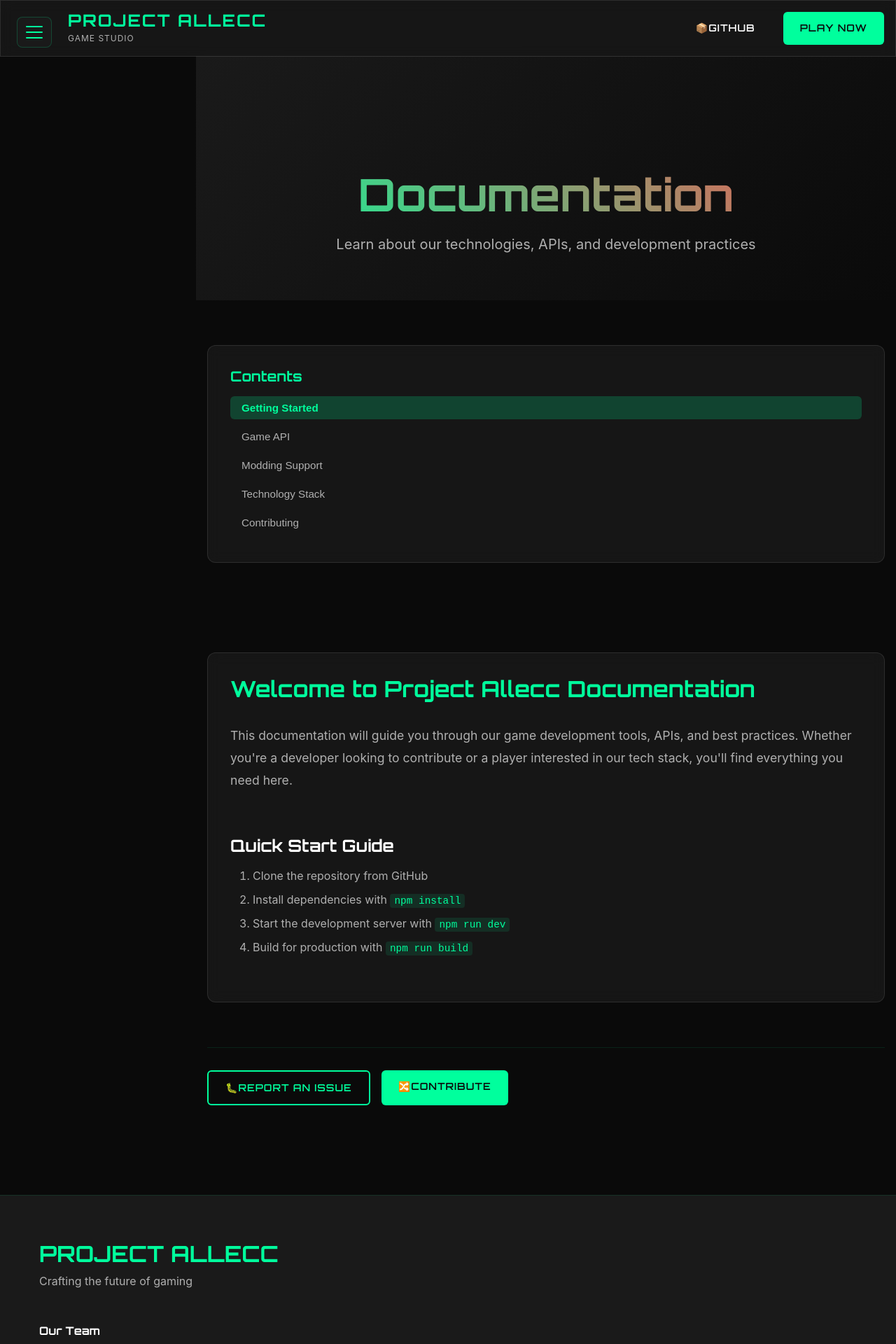
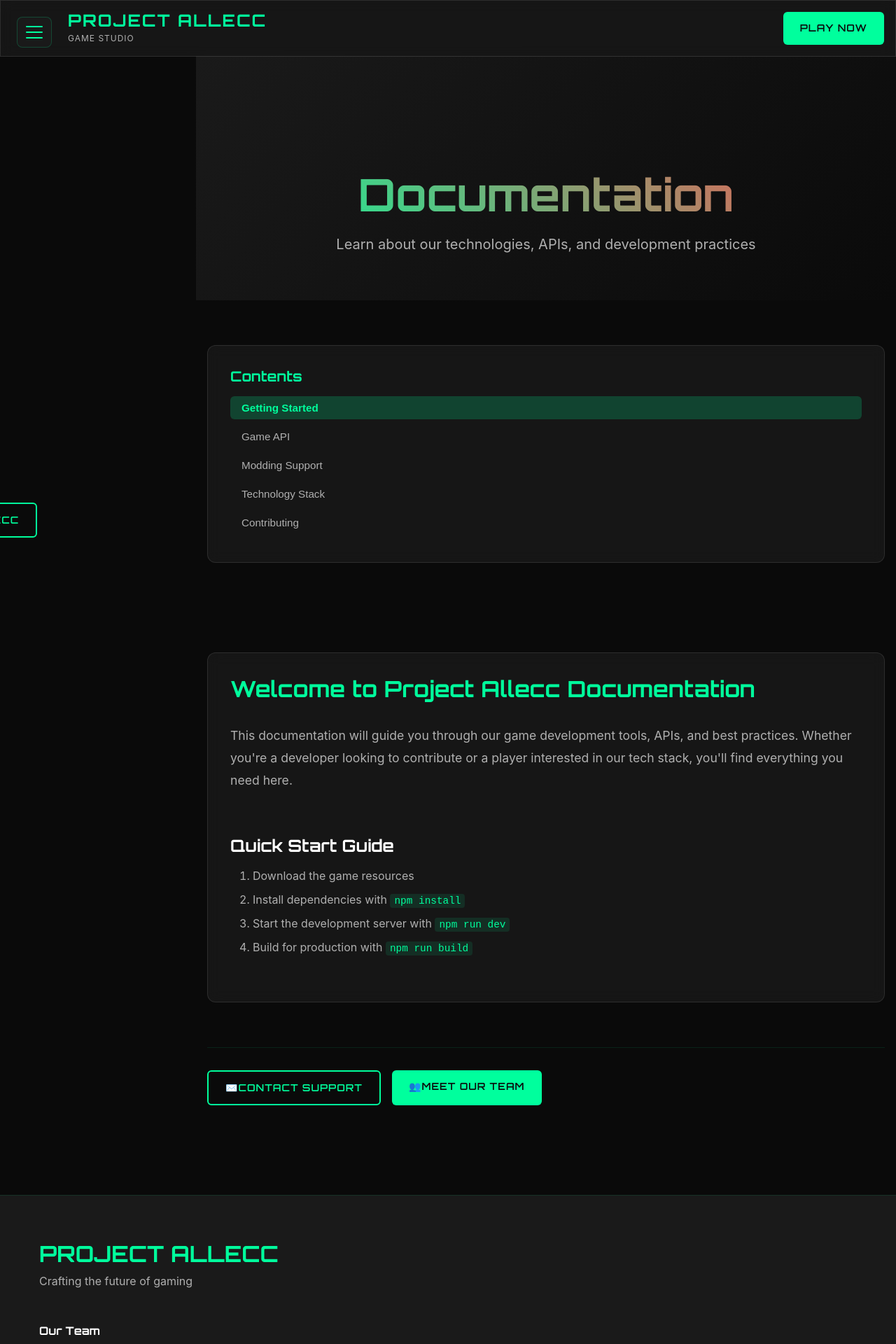
Before and after one commit to BigAis/project-allecc, a React (Vite) app: page /documentation in a window 1280 px wide. Shown: the top 1920 px of the page at 70% size. Built offline with nearby package versions, Linux system fonts and the light colour scheme.

Commit message:
New Update

```diff
--- a/src/components/Header/Header.jsx
+++ b/src/components/Header/Header.jsx
@@ -36,14 +36,6 @@ const Header = () => {
 
           <div className="header__actions">
             <Button
-              variant="ghost"
-              size="small"
-              href="https://github.com/BigAis/project-allecc"
-              icon="📦"
-            >
-              GitHub
-            </Button>
-            <Button
               to="/lizards-vs-humans"
               variant="primary"
               size="small"
--- a/src/components/Sidebar/Sidebar.jsx
+++ b/src/components/Sidebar/Sidebar.jsx
@@ -88,10 +88,10 @@ const Sidebar = () => {
           <Button
             variant="secondary"
             size="small"
-            href="https://github.com/BigAis/project-allecc"
-            icon="🔗"
+            to="/about"
+            icon="ℹ️"
           >
-            View on GitHub
+            About Project Allecc
           </Button>
         </div>
       </aside>
--- a/src/pages/Documentation/Documentation.jsx
+++ b/src/pages/Documentation/Documentation.jsx
@@ -18,7 +18,7 @@ const Documentation = () => {
           </p>
           <h3>Quick Start Guide</h3>
           <ol>
-            <li>Clone the repository from GitHub</li>
+            <li>Download the game resources</li>
             <li>Install dependencies with <code>npm install</code></li>
             <li>Start the development server with <code>npm run dev</code></li>
             <li>Build for production with <code>npm run build</code></li>
@@ -95,7 +95,7 @@ PUT /api/v1/matches/:id/complete`}</code>
             <li>Create a new mod project using the template</li>
             <li>Implement your modifications</li>
             <li>Test in the development environment</li>
-            <li>Publish to the Steam Workshop</li>
+            <li>Submit to our mod portal</li>
           </ol>
           <h3>Mod Structure</h3>
           <pre>
@@ -129,7 +129,7 @@ PUT /api/v1/matches/:id/complete`}</code>
             <li><strong>Frontend:</strong> React 19 with Vite</li>
             <li><strong>Styling:</strong> SCSS with modern CSS features</li>
             <li><strong>Routing:</strong> React Router v7</li>
-            <li><strong>Deployment:</strong> GitHub Pages with CI/CD</li>
+            <li><strong>Deployment:</strong> Custom deployment pipeline</li>
           </ul>
           <h3>Game Development</h3>
           <ul>
@@ -140,8 +140,8 @@ PUT /api/v1/matches/:id/complete`}</code>
           </ul>
           <h3>Development Tools</h3>
           <ul>
-            <li><strong>Version Control:</strong> Git & GitHub</li>
-            <li><strong>CI/CD:</strong> GitHub Actions</li>
+            <li><strong>Version Control:</strong> Private repositories</li>
+            <li><strong>CI/CD:</strong> Custom deployment pipeline</li>
             <li><strong>Testing:</strong> Jest & React Testing Library</li>
             <li><strong>Code Quality:</strong> ESLint & Prettier</li>
           </ul>
@@ -159,10 +159,10 @@ PUT /api/v1/matches/:id/complete`}</code>
           </p>
           <h3>How to Contribute</h3>
           <ol>
-            <li>Fork the repository on GitHub</li>
-            <li>Create a feature branch</li>
+            <li>Contact our development team</li>
+            <li>Sign our contributor agreement</li>
             <li>Make your changes</li>
-            <li>Submit a pull request</li>
+            <li>Submit for review</li>
           </ol>
           <h3>Code Standards</h3>
           <ul>
@@ -171,12 +171,12 @@ PUT /api/v1/matches/:id/complete`}</code>
             <li>Include tests for new features</li>
             <li>Update documentation as needed</li>
           </ul>
-          <h3>Pull Request Process</h3>
+          <h3>Review Process</h3>
           <ol>
             <li>Ensure your code follows our style guidelines</li>
             <li>Update the README.md with details of changes if needed</li>
             <li>Increase version numbers in any examples files and the README.md</li>
-            <li>The PR will be merged once you have the sign-off of two developers</li>
+            <li>Your contribution will be reviewed by our development team</li>
           </ol>
           <h3>Code of Conduct</h3>
           <p>
@@ -224,18 +224,18 @@ PUT /api/v1/matches/:id/complete`}</code>
                 <Button
                   variant="secondary"
                   size="small"
-                  href="https://github.com/BigAis/project-allecc/issues"
-                  icon="🐛"
+                  to="/contact"
+                  icon="✉️"
                 >
-                  Report an Issue
+                  Contact Support
                 </Button>
                 <Button
                   variant="primary"
                   size="small"
-                  href="https://github.com/BigAis/project-allecc/pulls"
-                  icon="🔀"
+                  to="/about"
+                  icon="👥"
                 >
-                  Contribute
+                  Meet Our Team
                 </Button>
               </div>
             </main>
```
